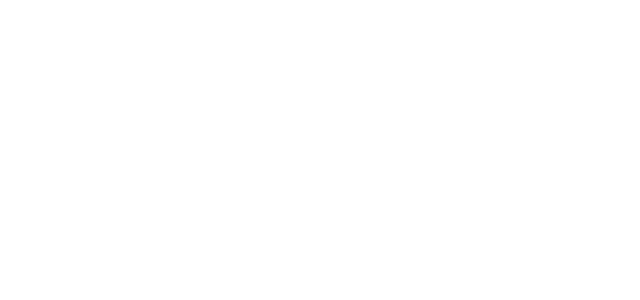
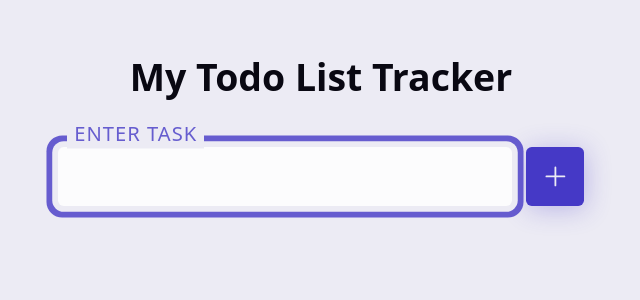
Before and after one commit to Hanyu-Lin/TaskTracker-TS, a React (Vite) app: page / in a window 1280 px wide. Shown: the top 300 px of the page, without its empty margins (319-959 px from the left). Built offline with nearby package versions, Linux system fonts and the light colour scheme.

Commit message:
Added CustomForm and updated index.css

```diff
--- a/package.json
+++ b/package.json
@@ -9,6 +9,7 @@
     "preview": "vite preview"
   },
   "dependencies": {
+    "@heroicons/react": "^2.0.13",
     "react": "^18.2.0",
     "react-dom": "^18.2.0"
   },
--- a/src/App.tsx
+++ b/src/App.tsx
@@ -1,12 +1,33 @@
-import { useState } from 'react'
+import React, { Component } from 'react';
 
-function App() {
-  const [count, setCount] = useState(0)
-
-  return (
-    <div className="App">
-    </div>
-  )
+// custom components
+import CustomForm from './components/CustomForm';
+import { Task } from './components/TaskType';
+interface State {
+  tasks: Task[],
 }
 
-export default App
+class App extends Component<{}, State> {
+  state: State = {
+    tasks: [],
+  };
+
+  addTask = (task: Task) => {
+    this.setState(prevState => ({ tasks: [...prevState.tasks, task] }));
+  }
+
+  render() {
+    const { tasks } = this.state;
+    return (
+      <div className="container">
+        <header>
+          <h1>My Todo List Tracker</h1>
+        </header>
+        <CustomForm addTask={this.addTask} />
+        {/* {tasks.length > 0 && <TaskList tasks={tasks} />} */}
+      </div>
+    );
+  }
+}
+
+export default App;
--- /dev/null
+++ b/src/components/CustomForm.tsx
@@ -0,0 +1,68 @@
+import React, { Component } from 'react';
+import { PlusIcon } from '@heroicons/react/24/solid';
+import { Task } from './TaskType';
+
+interface Props {
+  addTask: (task: Task) => void;
+}
+
+class CustomForm extends Component<Props> {
+  state = {
+    task: '',
+  }
+
+  handleFormSubmit = (e: React.FormEvent<HTMLFormElement>) => {
+    e.preventDefault();
+    const { addTask } = this.props;
+    const { task } = this.state;
+    addTask({
+      name: task,
+      checked: false,
+      id: Date.now(),
+    });
+    this.setState({ task: '' });
+  }
+
+  handleInput = (e: React.FormEvent<HTMLInputElement>) => {
+    this.setState({ task: (e.target as HTMLInputElement).value });
+  }
+
+  render() {
+    const { task } = this.state;
+    return (
+      <form
+        className="todo"
+        onSubmit={this.handleFormSubmit}
+      >
+        <div className="wrapper">
+          <input
+            type="text"
+            className="input"
+            id="task"
+            value={task}
+            onInput={this.handleInput}
+            required
+            autoFocus
+            maxLength={100}
+            placeholder="Enter Task"
+          />
+          <label
+            htmlFor="task"
+            className="label"
+          >
+            Enter Task
+          </label>
+        </div>
+        <button
+          className="btn"
+          aria-label="Add Task"
+          type="submit"
+        >
+          <PlusIcon />
+        </button>
+      </form>
+    );
+  }
+}
+
+export default CustomForm;
--- /dev/null
+++ b/src/components/TaskType.ts
@@ -0,0 +1,5 @@
+export type Task = {
+  name: string,
+  checked: boolean,
+  id: number
+}
--- a/src/index.css
+++ b/src/index.css
@@ -0,0 +1,243 @@
+*,
+*::after,
+*::before {
+  box-sizing: border-box;
+  margin: 0;
+  padding: 0;
+}
+
+button {
+  font: inherit;
+  border: none;
+  cursor: pointer;
+}
+
+input,
+label {
+  font: inherit;
+}
+
+:root {
+  --_hue: 245;
+  --_size: 1.8rem;
+  --_radius: 0.2em;
+  --_tspeed_fast: 180ms;
+  --_tspeed_slow: 300ms;
+  --_ttype_squish: cubic-bezier(0.86, -0.1, 0.27, 1.15);
+
+  /* Light Mode */
+  --bg--light: var(--_hue) 30% 94%;
+  --txt--light: var(--_hue) 40% 5%;
+  --accent--light: var(--_hue) 55% 50%;
+  --accent1--light: 10 80% 60%;
+  --muted--light: var(--_hue) 30% 99%;
+  /* Dark Mode */
+  --bg--dark: var(--_hue) 15% 10%;
+  --txt--dark: var(--_hue) 30% 88%;
+  --accent--dark: var(--_hue) 50% 50%;
+  --accent1--dark: 10 55% 50%;
+  --muted--dark: var(--_hue) 20% 4%;
+}
+
+@media (prefers-color-scheme: dark) {
+  :root {
+    --bg: var(--bg--dark);
+    --txt: var(--txt--dark);
+    --accent: var(--accent--dark);
+    --accent1: var(--accent1--dark);
+    --muted: var(--muted--dark);
+    color-scheme: dark;
+  }
+}
+
+@media (prefers-color-scheme: light) {
+  :root {
+    --bg: var(--bg--light);
+    --txt: var(--txt--light);
+    --accent: var(--accent--light);
+    --accent1: var(--accent1--light);
+    --muted: var(--muted--light);
+    color-scheme: light;
+  }
+}
+
+[color-scheme="dark"] {
+  --bg: var(--bg--dark);
+  --txt: var(--txt--dark);
+  --accent: var(--accent--dark);
+  --accent1: var(--accent1--dark);
+  --muted: var(--muted--dark);
+  color-scheme: dark;
+}
+
+[color-scheme="light"] {
+  --bg: var(--bg--light);
+  --txt: var(--txt--light);
+  --accent: var(--accent--light);
+  --accent1: var(--accent1--light);
+  --muted: var(--muted--light);
+  color-scheme: light;
+}
+
+@media screen and (max-width: 768px) {
+  :root {
+    --_size: 1.3rem;
+  }
+}
+
+/* prefers reduced motion */
+@media (prefers-reduced-motion: reduce) {
+  :root {
+    --_tspeed_slow: 50ms;
+    --_tspeed_fast: 50ms;
+  }
+}
+
+body {
+  min-height: 100vh;
+  display: grid;
+  justify-items: center;
+  font-family: system-ui, -apple-system, BlinkMacSystemFont, "Segoe UI", Roboto,
+    Oxygen, Ubuntu, Cantarell, "Open Sans", "Helvetica Neue", sans-serif;
+  background-color: hsl(var(--bg));
+  color: hsl(var(--txt));
+}
+
+::selection {
+  background: hsl(var(--accent) / 0.8);
+  color: hsl(var(--bg));
+}
+
+h1 {
+  font-size: calc(var(--_size) * 1.3);
+  text-align: center;
+}
+
+.container {
+  margin: 4vmax max(calc((100vw - 70rem) / 2), 1.5rem) 6em;
+  display: grid;
+  gap: clamp(2rem, 3.5vmax, 8rem);
+  text-align: center;
+}
+
+hr {
+  border: 0;
+  height: 0.4em;
+  background-color: hsl(var(--accent) / 0.5);
+  border-radius: var(--_radius);
+}
+
+.btn {
+  max-width: fit-content;
+  display: flex;
+  place-items: center;
+  gap: 0.5em;
+  background-color: hsl(var(--accent));
+  color: hsl(var(--bg));
+  text-decoration: none;
+  padding: 0.5em;
+  border-radius: var(--_radius);
+  box-shadow: 0.05em 0.1em 0.9em hsl(var(--accent) / 0.3),
+    0 0 0 -0.1em hsl(var(--bg)), 0 0 0 -0.2em hsl(var(--accent));
+  transition: box-shadow var(--_tspeed_fast) var(--_ttype_squish),
+    background-color var(--_tspeed_fast) var(--_ttype_squish);
+}
+
+.btn :where(svg, img, span) {
+  pointer-events: none;
+}
+
+.btn :where(svg, img) {
+  width: var(--_size);
+  height: var(--_size);
+}
+
+.btn:where(:active, :hover) {
+  background-color: hsl(var(--accent) / 0.7);
+  box-shadow: 0 0 0 hsl(var(--accent) / 0.3), 0 0 0 -0.1em hsl(var(--bg)),
+    0 0 0 -0.2em hsl(var(--accent));
+}
+
+.btn:focus {
+  outline: none;
+}
+
+.btn:focus-visible {
+  box-shadow: 0 0 0 hsl(var(--accent) / 0.3), 0 0 0 0.2em hsl(var(--bg)),
+    0 0 0 0.4em hsl(var(--accent) / 0.7);
+}
+
+.todo {
+  display: flex;
+  gap: 0.5em;
+  font-size: var(--_size);
+  text-align: left;
+}
+
+.wrapper {
+  flex: 1 1 100%;
+  position: relative;
+  display: grid;
+  gap: 0.2em;
+}
+
+.label {
+  text-transform: uppercase;
+  font-size: 0.7em;
+  pointer-events: none;
+  letter-spacing: 0.05em;
+  margin-inline: 0.45em;
+  position: absolute;
+  top: 50%;
+  transform: translateY(-50%);
+  padding: 0.1em 0.35em;
+  background-color: hsl(var(--muted));
+  transition: transform var(--_tspeed_fast) var(--_ttype_squish),
+    background-color var(--_tspeed_fast) var(--_ttype_squish);
+}
+
+.input {
+  border: none;
+  border-radius: var(--_radius);
+  padding: 0.35em 0.55em;
+  width: 100%;
+  background-color: hsl(var(--muted));
+  caret-color: hsl(var(--accent));
+  box-shadow: 0 0 0 -0.1em hsl(var(--bg)), 0 0 0 -0.2em hsl(var(--accent) / 0.8);
+  transition: box-shadow var(--_tspeed_fast) var(--_ttype_squish);
+}
+
+.input:focus {
+  outline: none;
+  box-shadow: 0 0 0 0.2em hsl(var(--bg)), 0 0 0 0.4em hsl(var(--accent) / 0.8);
+}
+
+.input:focus~.label,
+.input:not(:placeholder-shown)~.label {
+  transform: translate3d(0, -3em, 0);
+  background-color: hsl(var(--bg));
+  color: hsl(var(--accent) / 0.8);
+}
+
+.input::placeholder {
+  opacity: 0;
+}
+
+[role="dialog"] {
+  position: fixed;
+  z-index: 100;
+  inset: 0;
+  padding-inline: 2vmax;
+  display: grid;
+  place-items: center;
+  background-color: hsl(var(--bg) / 0.7);
+}
+
+[role="dialog"] .todo {
+  max-width: 40ch;
+  padding: 2em 1.3em 1.3em;
+  background-color: hsl(var(--bg));
+  border-radius: var(--_radius);
+  border: 0.1em solid hsl(var(--accent) / 0.3);
+  box-shadow: 0 -1em 3em hsl(var(--muted)), 0 1em 3em hsl(var(--accent) / 0.2);
+}
```
Also changed, not shown: 1 other file (tests, documents, lock files or other folders).
